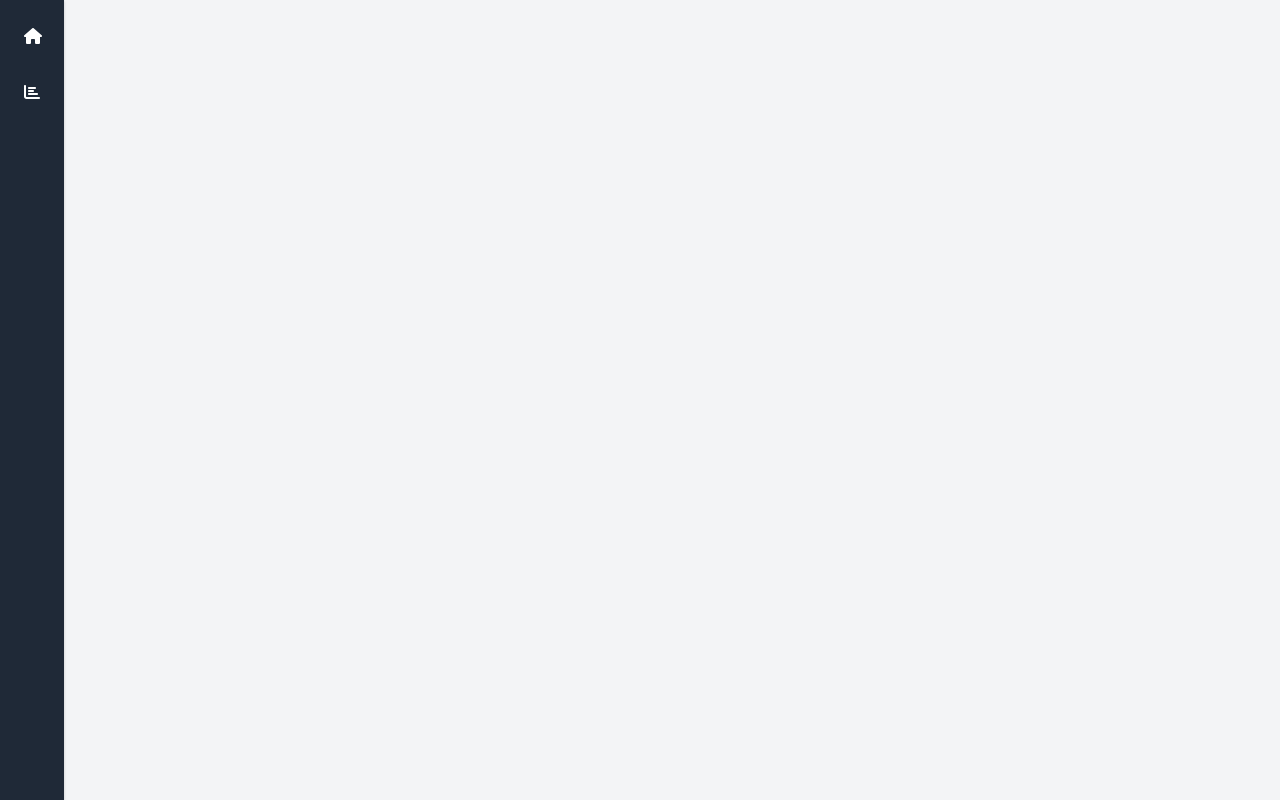
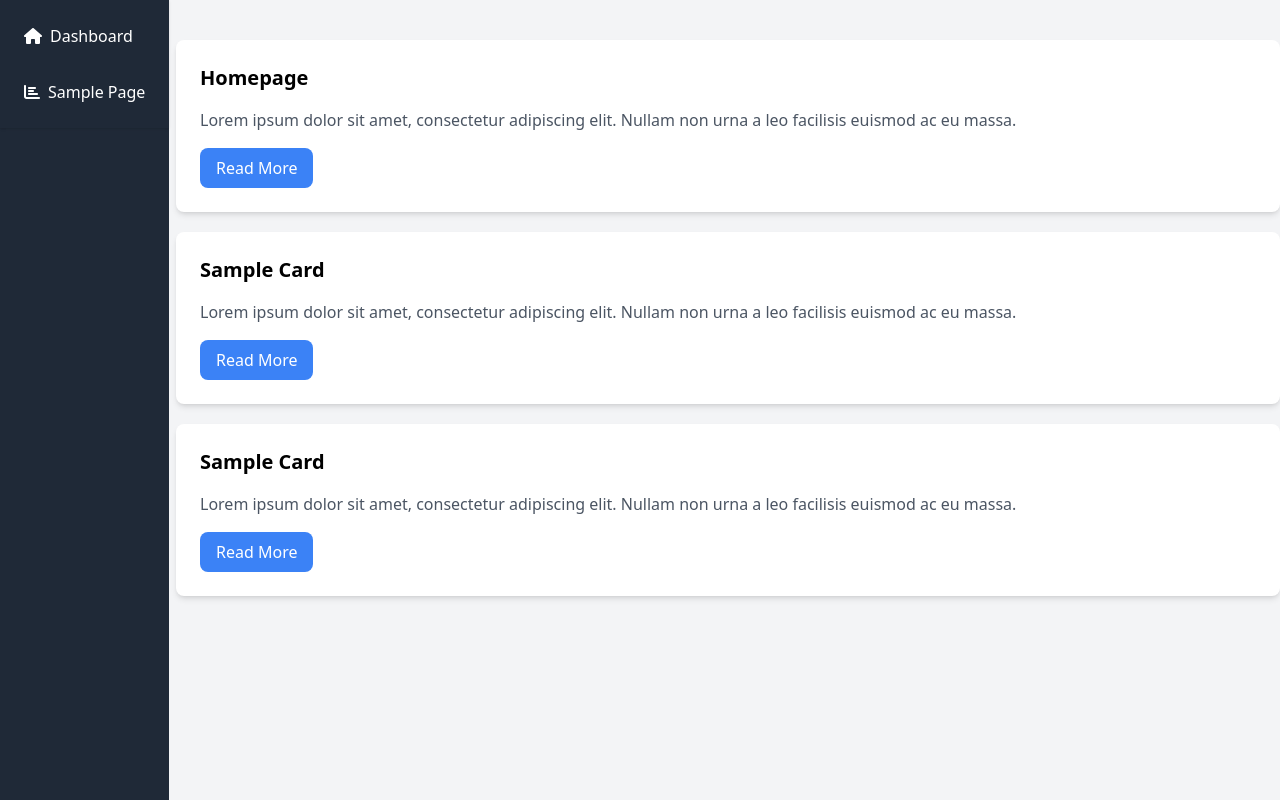
Before and after one commit to MrVitor0/BudgetBloom, a Vue app: page / in a window 1280 px wide. Built offline with nearby package versions, Linux system fonts and the light colour scheme.

Commit message:
DPT-002 <feat> Navbar Mobile Improvements

```diff
--- a/src/App.vue
+++ b/src/App.vue
@@ -1,22 +1,5 @@
 <template>
-  <div>
-    <dashboard-layout>
-      <!-- Page content will be inserted here -->
-      <router-view></router-view>
-    </dashboard-layout>
+  <div id="app">
+    <router-view></router-view>
   </div>
 </template>
-
-<script>
-import DashboardLayout from './components/DashboardLayout'; // Update the import
-
-export default {
-  components: {
-    DashboardLayout // Register the updated component name
-  }
-}
-</script>
-
-<style>
-/* Add specific styles if necessary */
-</style>
--- a/src/components/DashboardLayout.vue
+++ b/src/components/DashboardLayout.vue
@@ -1,9 +1,14 @@
 <template>
-  <div class="flex h-screen bg-gray-100">
-    <navbar></navbar>
-    <div class="flex-1 p-8 overflow-y-auto">
-      <slot></slot>
+  <div>
+    <div class="md:flex h-screen bg-gray-100">
+    <!-- Add a div to create a space for the navbar -->
+    <div class="md:w-15 bg-gray-800 text-white md:fixed md:h-full top-0 left-0">
+      <navbar :isSidebarOpen="isSidebarOpen" @toggle-sidebar="toggleSidebar"></navbar>
     </div>
+    <div class="md:flex-1 md:pl-20 md:pt-10 overflow-y-auto md:ml-24">
+      <router-view></router-view>
+    </div>
+  </div>
   </div>
 </template>
 
@@ -13,6 +18,16 @@ import Navbar from './Navbar.vue';
 export default {
   components: {
     Navbar
+  },
+  data() {
+    return {
+      isSidebarOpen: false
+    };
+  },
+  methods: {
+    toggleSidebar() {
+      this.isSidebarOpen = !this.isSidebarOpen;
+    }
   }
 }
 </script>
--- a/src/components/Navbar.vue
+++ b/src/components/Navbar.vue
@@ -1,17 +1,24 @@
 <template>
-  <nav class="bg-gray-800 text-white w-16 h-full fixed top-0 left-0 shadow">
-    <ul class="flex flex-col p-4 space-y-4">
+  <nav class="bg-gray-800 text-white w-full shadow">
+    <button @click="toggleSidebar" class="block md:hidden px-6 pt-4 pb-3">
+      <font-awesome-icon icon="home" />
+      <span class="pl-2 text-white">Menu</span>
+    </button>
+
+    <ul :class="linksClasses">
       <li>
         <router-link to="/" class="p-2 block hover:bg-gray-700 rounded">
           <font-awesome-icon icon="home" />
+          <span class="pl-2 text-white">Dashboard</span>
         </router-link>
       </li>
       <li>
         <router-link to="/dashboard" class="p-2 block hover:bg-gray-700 rounded">
           <font-awesome-icon icon="chart-bar" />
+          <span class="pl-2 text-white">Sample Page</span>
         </router-link>
       </li>
-      <!-- Adicione mais links aqui -->
+      <!-- Add more links here -->
     </ul>
   </nav>
 </template>
@@ -23,10 +30,26 @@ export default {
   name: 'DashboardNavbar',
   components: {
     FontAwesomeIcon,
+  },
+  props: {
+    isSidebarOpen: Boolean
+  },
+  methods: {
+    toggleSidebar() {
+      this.$emit('toggle-sidebar');
+    }
+  },
+  computed: {
+    linksClasses() {
+      return {
+        'hidden md:flex md:flex-col p-4 space-y-4': !this.isSidebarOpen,
+        'md:flex md:flex-col p-4 space-y-4': this.isSidebarOpen
+      };
+    }
   }
 }
 </script>
 
 <style>
-/* Adicione estilos específicos se necessário */
+/* Add specific styles if necessary */
 </style>
--- /dev/null
+++ b/src/views/DashboardHome.vue
@@ -0,0 +1,22 @@
+<template>
+  <div class="bg-white shadow-md rounded-lg p-6 mb-5">
+    <h2 class="text-xl font-semibold mb-4">Homepage</h2>
+    <p class="text-gray-600">Lorem ipsum dolor sit amet, consectetur adipiscing elit. Nullam non urna a leo facilisis euismod ac eu massa.</p>
+    <button class="mt-4 bg-blue-500 hover:bg-blue-600 text-white px-4 py-2 rounded-lg">Read More</button>
+  </div>
+  <div class="bg-white shadow-md rounded-lg p-6 mb-5">
+    <h2 class="text-xl font-semibold mb-4">Sample Card</h2>
+    <p class="text-gray-600">Lorem ipsum dolor sit amet, consectetur adipiscing elit. Nullam non urna a leo facilisis euismod ac eu massa.</p>
+    <button class="mt-4 bg-blue-500 hover:bg-blue-600 text-white px-4 py-2 rounded-lg">Read More</button>
+  </div>
+  <div class="bg-white shadow-md rounded-lg p-6">
+    <h2 class="text-xl font-semibold mb-4">Sample Card</h2>
+    <p class="text-gray-600">Lorem ipsum dolor sit amet, consectetur adipiscing elit. Nullam non urna a leo facilisis euismod ac eu massa.</p>
+    <button class="mt-4 bg-blue-500 hover:bg-blue-600 text-white px-4 py-2 rounded-lg">Read More</button>
+  </div>
+</template>
+
+<script>
+export default {
+}
+</script>
--- a/src/views/DashboardPage.vue
+++ b/src/views/DashboardPage.vue
@@ -1,16 +1,12 @@
 <template>
   <div class="bg-white shadow-md rounded-lg p-6">
-    <h2 class="text-xl font-semibold mb-4">Card Title</h2>
+    <h2 class="text-xl font-semibold mb-4">Sample Page</h2>
     <p class="text-gray-600">Lorem ipsum dolor sit amet, consectetur adipiscing elit. Nullam non urna a leo facilisis euismod ac eu massa.</p>
     <button class="mt-4 bg-blue-500 hover:bg-blue-600 text-white px-4 py-2 rounded-lg">Read More</button>
   </div>
 </template>
 
 <script>
-
-
 export default {
-  name: 'DashBoard',
 }
-
 </script>
--- a/src/views/HomeView.vue
+++ /dev/null
@@ -1,6 +0,0 @@
-<template>
-  <div class="p-4 bg-gray-100">
-    <h1 class="text-4xl font-bold pb-5 text-blue-600">Imagine this is a login screen</h1>
-    <RouterLink to="/dashboard" class="px-4 py-2 mt-4 text-white bg-blue-600 rounded hover:bg-blue-500">Login</RouterLink>
-  </div>
-</template>
```
Also changed, not shown: src/router/index.js (+5 -5 lines), src/main.js (line endings or trailing spaces).
